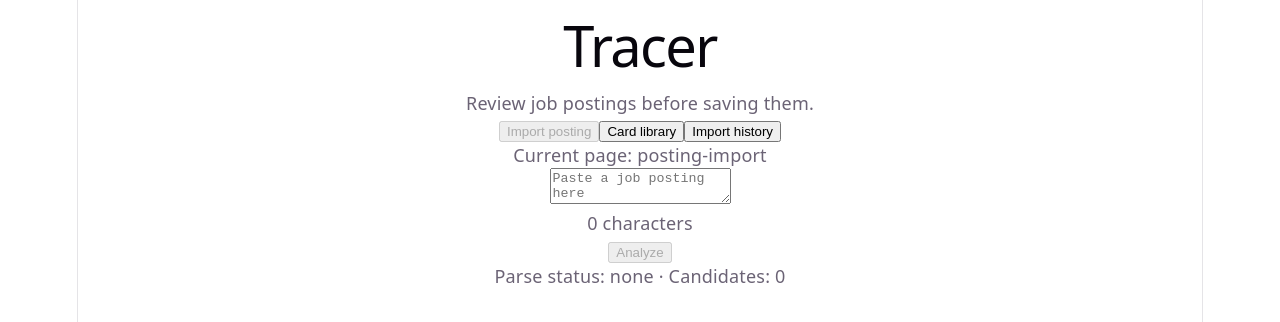
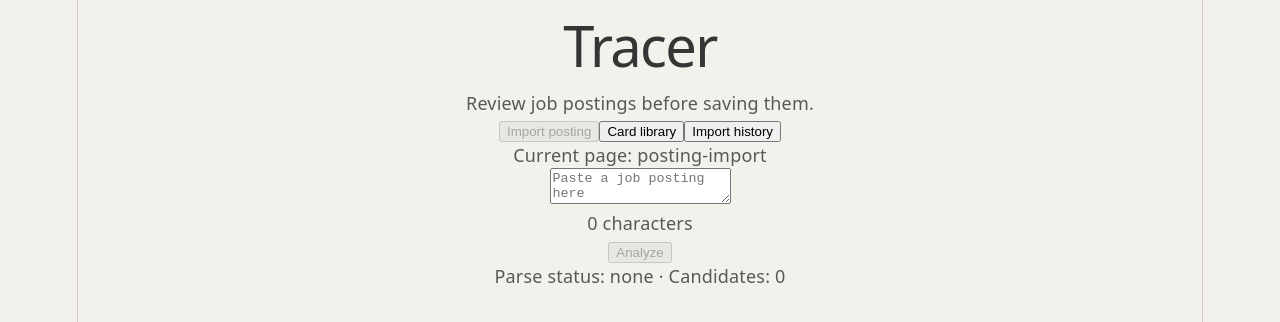
Before and after one commit to dylanxc-cnde/Tracer, a React (Vite) app in the folder frontend/: page / in a window 1280 px wide. Shown: the top 322 px of the page. Built offline with nearby package versions, Linux system fonts and the light colour scheme.

Commit message:
feat: posting card details css. define the basic color of the window

```diff
--- /dev/null
+++ b/frontend/src/components/PostingCardDetails.css
@@ -0,0 +1,87 @@
+.posting-card-details::backdrop {
+  background-color: rgba(52, 53, 53, 0.42);
+  backdrop-filter: blur(8px);
+}
+
+.posting-card-details {
+  position: relative;
+  box-sizing: border-box;
+  width: min(860px, calc(100vw - 32px));
+  max-height: calc(100dvh - 32px);
+  margin: auto;
+  padding: 24px;
+  overflow-y: auto;
+
+  border: 1px solid var(--color-border-subtle);
+  border-radius: 24px;
+  color: var(--color-text-primary);
+  background-color: var(--color-surface);
+  box-shadow:
+    0 24px 64px rgba(52, 53, 53, 0.2),
+    0 8px 24px rgba(52, 53, 53, 0.12);
+  text-align: left;
+}
+
+.posting-card-details__header {
+  margin: 0;
+  padding-right: 88px;
+  color: var(--color-text-primary);
+  font-size: 24px;
+  font-weight: 700;
+  line-height: 1.2;
+  letter-spacing: -0.24px;
+}
+
+.posting-card-details__company {
+  margin-top: 8px;
+  color: var(--color-text-secondary);
+  font-size: 16px;
+  line-height: 1.45;
+}
+
+.posting-card-details__close {
+  position: absolute;
+  top: 24px;
+  right: 24px;
+
+  min-height: 40px;
+  padding: 8px 14px;
+  border: 1px solid var(--color-border-subtle);
+  border-radius: 12px;
+  color: var(--color-text-primary);
+  background-color: var(--color-surface-muted);
+  font: inherit;
+  font-size: 14px;
+  font-weight: 600;
+  line-height: 1;
+  cursor: pointer;
+}
+
+.posting-card-details__close:hover {
+  border-color: var(--color-border-strong);
+}
+
+.posting-card-details__close:active {
+  transform: translateY(1px);
+}
+
+.posting-card-details__close:focus-visible {
+  outline: 3px solid var(--color-action-primary);
+  outline-offset: 2px;
+}
+
+@media (max-width: 600px) {
+  .posting-card-details {
+    padding: 20px;
+  }
+
+  .posting-card-details__header {
+    padding-right: 76px;
+    font-size: 20px;
+  }
+
+  .posting-card-details__close {
+    top: 20px;
+    right: 20px;
+  }
+}
--- a/frontend/src/components/PostingCardDetails.tsx
+++ b/frontend/src/components/PostingCardDetails.tsx
@@ -1,5 +1,5 @@
 import { useEffect, useRef } from 'react'
-
+import './PostingCardDetails.css'
 import type { PostingCard } from '../postings/types/postingCard';
 
 type PostingCardDetailsProps = {
@@ -31,7 +31,7 @@ export function PostingCardDetails(
           'Unknown Position'}
       </h2>
 
-      <p>
+      <p className="posting-card-details__company">
         {card.posting.identity.company_name?.value ??
           'Unknown Company'}
       </p>
--- a/frontend/src/index.css
+++ b/frontend/src/index.css
@@ -1,15 +1,32 @@
 :root {
-  --text: #6b6375;
-  --text-h: #08060d;
-  --bg: #fff;
-  --border: #e5e4e7;
-  --code-bg: #f4f3ec;
-  --accent: #aa3bff;
-  --accent-bg: rgba(170, 59, 255, 0.1);
-  --accent-border: rgba(170, 59, 255, 0.5);
-  --social-bg: rgba(244, 243, 236, 0.5);
+  --color-canvas: #f3f1ec;
+  --color-surface: #fcfbf8;
+  --color-surface-muted: #e9e6e0;
+  --color-text-primary: #343535;
+  --color-text-secondary: #565a57;
+  --color-border-subtle: #d3cec5;
+  --color-border-strong: #a09990;
+  --color-action-primary: #31463e;
+  --color-action-pressed: #22342e;
+  --color-information: #b9cfd5;
+  --color-accent-warm: #b76e3c;
+  --color-attention: #8a4944;
+  --color-danger: #c44747;
+  --color-danger-pressed: #9e3333;
+  --color-danger-soft: #f6e1df;
+
+  --text: var(--color-text-secondary);
+  --text-h: var(--color-text-primary);
+  --bg: var(--color-canvas);
+  --border: var(--color-border-subtle);
+  --code-bg: var(--color-surface-muted);
+  --accent: var(--color-action-primary);
+  --accent-bg: rgba(49, 70, 62, 0.1);
+  --accent-border: rgba(49, 70, 62, 0.5);
+  --social-bg: rgba(233, 230, 224, 0.65);
   --shadow:
-    rgba(0, 0, 0, 0.1) 0 10px 15px -3px, rgba(0, 0, 0, 0.05) 0 4px 6px -2px;
+    rgba(52, 53, 53, 0.1) 0 10px 24px -8px,
+    rgba(52, 53, 53, 0.06) 0 4px 10px -4px;
 
   --sans: system-ui, 'Segoe UI', Roboto, sans-serif;
   --heading: system-ui, 'Segoe UI', Roboto, sans-serif;
@@ -17,7 +34,7 @@
 
   font: 18px/145% var(--sans);
   letter-spacing: 0.18px;
-  color-scheme: light dark;
+  color-scheme: light;
   color: var(--text);
   background: var(--bg);
   font-synthesis: none;
@@ -27,26 +44,6 @@
 
   @media (max-width: 1024px) {
     font-size: 16px;
-  }
-}
-
-@media (prefers-color-scheme: dark) {
-  :root {
-    --text: #9ca3af;
-    --text-h: #f3f4f6;
-    --bg: #16171d;
-    --border: #2e303a;
-    --code-bg: #1f2028;
-    --accent: #c084fc;
-    --accent-bg: rgba(192, 132, 252, 0.15);
-    --accent-border: rgba(192, 132, 252, 0.5);
-    --social-bg: rgba(47, 48, 58, 0.5);
-    --shadow:
-      rgba(0, 0, 0, 0.4) 0 10px 15px -3px, rgba(0, 0, 0, 0.25) 0 4px 6px -2px;
-  }
-
-  #social .button-icon {
-    filter: invert(1) brightness(2);
   }
 }
 
```
